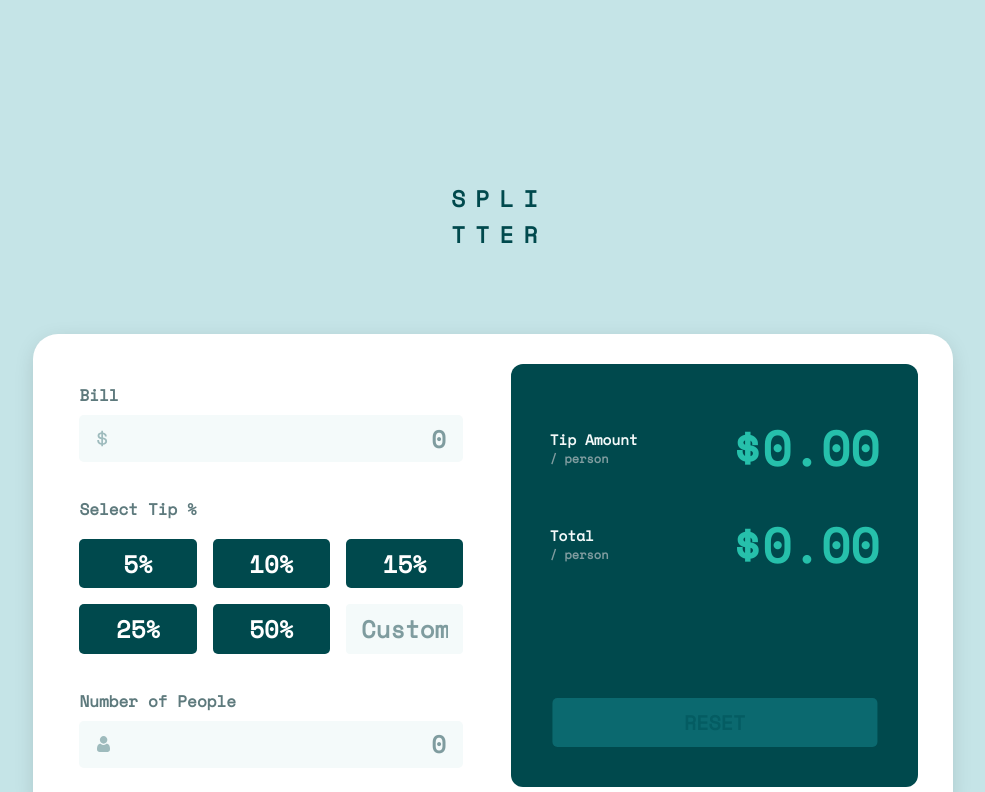
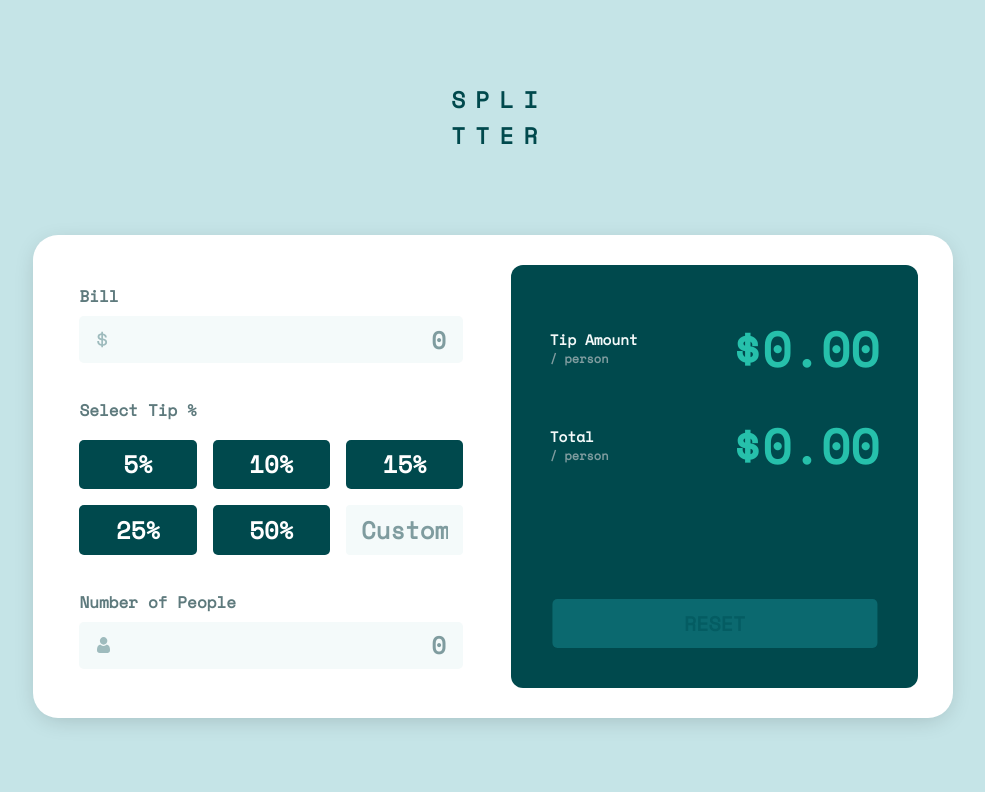
Before and after one commit to cholis04/tip-calculator-app, a Next.js app: page / in a window 1280 px wide. Shown: the top 792 px of the page, without its empty margins (147-1132 px from the left). Built offline with nearby package versions, Linux system fonts and the light colour scheme.

Commit message:
Remove top space in Main Box

```diff
--- a/components/heading/index.tsx
+++ b/components/heading/index.tsx
@@ -12,7 +12,7 @@ const HeadingLogo = styled.h1`
   /* Desktop */
   @media only screen and (min-width: 680px) {
     & {
-      margin-top: 3rem;
+      margin-top: 0;
       font-size: 1.42em;
       padding-left: 0.8rem;
       line-height: 1.6;
--- a/pages/index.tsx
+++ b/pages/index.tsx
@@ -17,13 +17,6 @@ const MainStyled = styled.main`
   justify-content: center;
   align-items: center;
   flex-direction: column;
-
-  /* Desktop */
-  @media only screen and (min-width: 680px) {
-    & {
-      margin-top: 4.7rem;
-    }
-  }
 `;
 
 const BoxStyled = styled.div`
```
